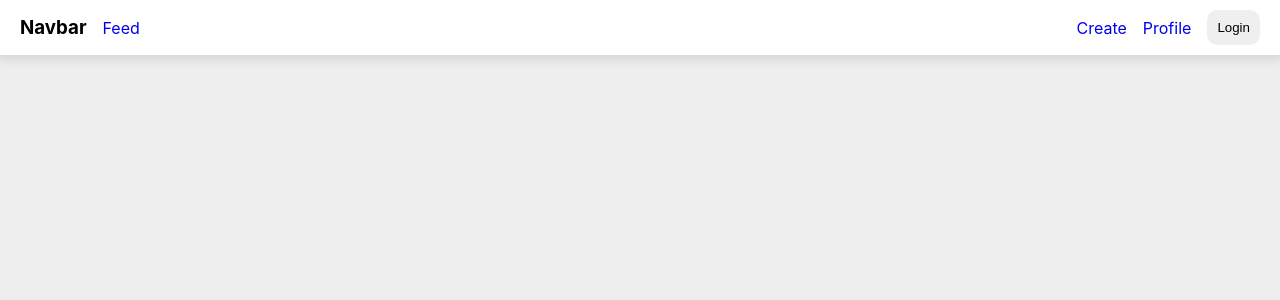
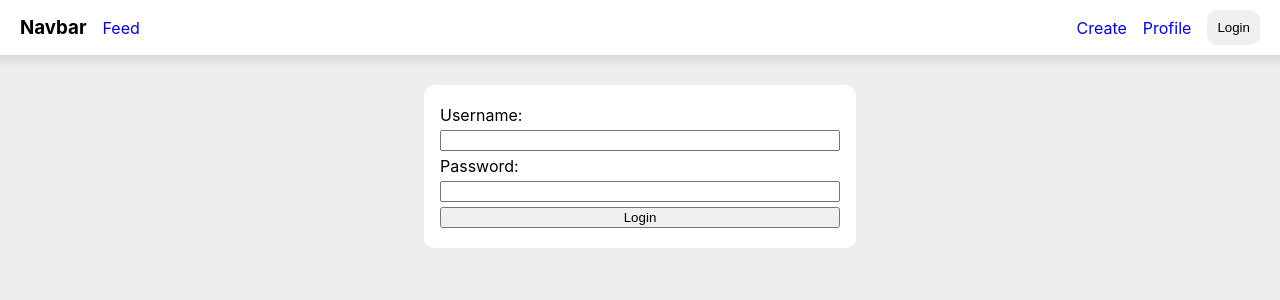
Before and after one commit to brightnc/my-first-react-app, a React (Vite) app: page /login in a window 1280 px wide. Shown: the top 300 px of the page. Built offline with nearby package versions, Linux system fonts and the light colour scheme.

Commit message:
create Login page

```diff
--- a/src/App.tsx
+++ b/src/App.tsx
@@ -5,6 +5,7 @@ import Home from './pages/Home'
 import Profile from './pages/Profile'
 import Create from './pages/Create'
 import PostDetail from './pages/PostDetail'
+import Login from './pages/Login'
 
 function App() {
   return (
@@ -12,6 +13,7 @@ function App() {
       <Navbar />
       <Routes>
         <Route path="/" element={<Home />} />
+        <Route path="/login" element={<Login />} />
         <Route path="/profile" element={<Profile />} />
         <Route path="/create" element={<Create />} />
         <Route path="/posts/:id" element={<PostDetail />} />
--- a/src/components/Navbar.module.css
+++ b/src/components/Navbar.module.css
@@ -33,6 +33,10 @@
   padding: 10px;
   cursor: pointer;
 }
+.loginBtnActive {
+  background-color: green;
+  color: white;
+}
 
 .loginBtn:hover {
   background-color: green;
--- a/src/components/Navbar.tsx
+++ b/src/components/Navbar.tsx
@@ -21,7 +21,10 @@ const Navbar = () => {
         <NavLink className={({ isActive }) => (isActive ? classes.active : classes.inactive)} to="/profile">
           Profile
         </NavLink>
-        <button className={classes.loginBtn}>Login</button>
+
+        <NavLink className={({ isActive }) => (isActive ? classes.active : classes.inactive)} to="/login">
+          <button className={classes.loginBtn}>Login</button>
+        </NavLink>
       </div>
     </div>
   )
--- /dev/null
+++ b/src/pages/Login.module.css
@@ -0,0 +1,10 @@
+.loginForm {
+  display: flex;
+  flex-direction: column;
+  width: 400px;
+  height: auto;
+  background-color: white;
+  padding: 20px 16px;
+  border-radius: 10px;
+  gap: 5px;
+}
--- /dev/null
+++ b/src/pages/Login.tsx
@@ -0,0 +1,17 @@
+import classes from './Login.module.css'
+
+const Login = () => {
+  return (
+    <form className={classes.loginForm}>
+      <label>Username:</label>
+      <input type="text" />
+
+      <label>Password:</label>
+      <input type="Password" />
+
+      <input type="submit" value="Login" />
+    </form>
+  )
+}
+
+export default Login
```
